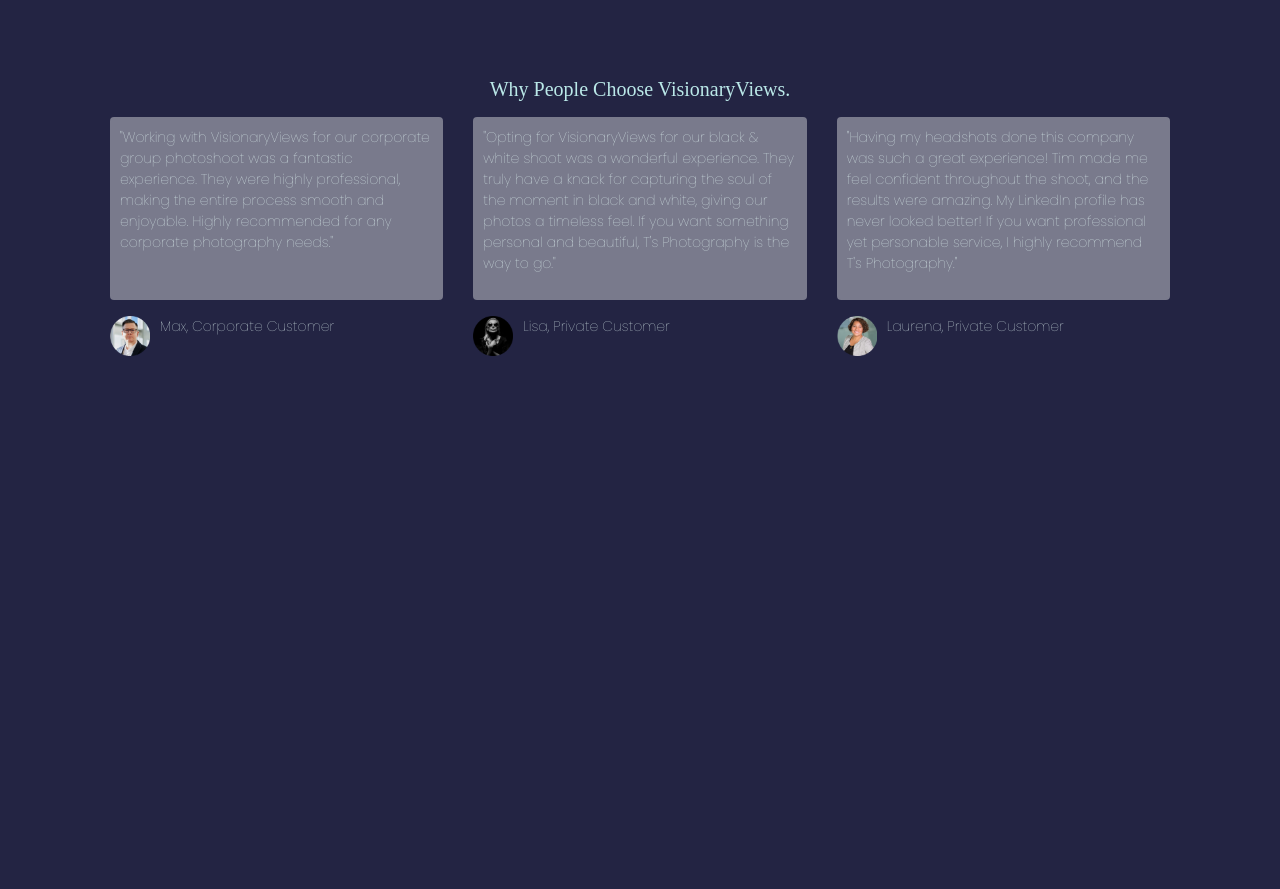
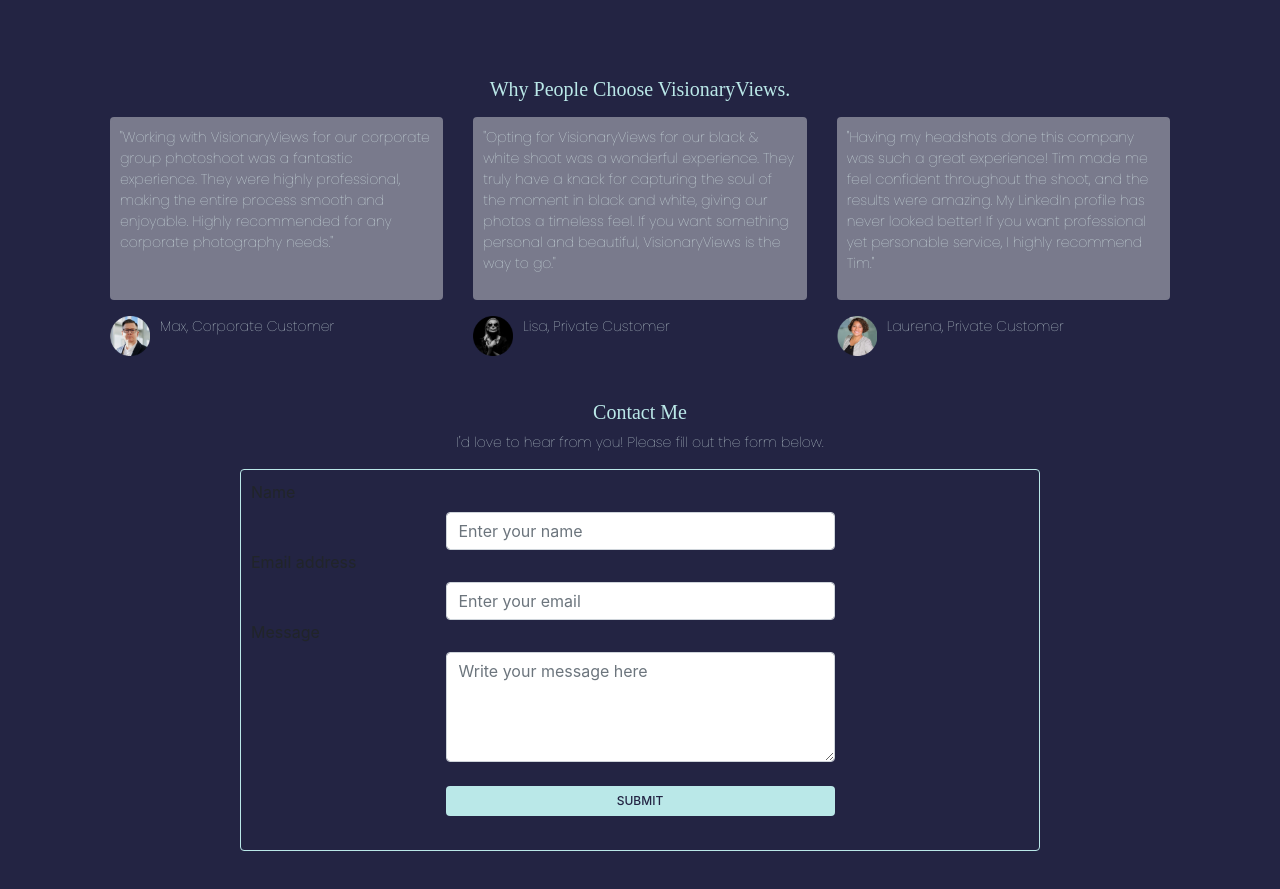
Before and after one commit to kaaathi1211/VisionaryViews, a plain HTML site: page index.html in a window 1280 px wide. Shown: the part 1265-2154 px from the top of the page. Before the commit the page ends 1641 px from the top, so only its background shows below. Drawn offline with nearby package versions, Linux system fonts and the light colour scheme; a web font is replaced by a local one.

Commit message:
Added customer request form

```diff
--- a/index.html
+++ b/index.html
@@ -96,7 +96,7 @@
     </div>
     <div class="col-md-4">
       <div class="review-box">
-        <p>"Opting for VisionaryViews for our black & white shoot was a wonderful experience. They truly have a knack for capturing the soul of the moment in black and white, giving our photos a timeless feel. If you want something personal and beautiful, T's Photography is the way to go."
+        <p>"Opting for VisionaryViews for our black & white shoot was a wonderful experience. They truly have a knack for capturing the soul of the moment in black and white, giving our photos a timeless feel. If you want something personal and beautiful, VisionaryViews is the way to go."
         </p>
       </div>
       <div class="review-author mt-3">
@@ -105,7 +105,7 @@
     </div>
     <div class="col-md-4">
       <div class="review-box">
-        <p>"Having my headshots done this company was such a great experience! Tim made me feel confident throughout the shoot, and the results were amazing. My LinkedIn profile has never looked better! If you want professional yet personable service, I highly recommend T's Photography."
+        <p>"Having my headshots done this company was such a great experience! Tim made me feel confident throughout the shoot, and the results were amazing. My LinkedIn profile has never looked better! If you want professional yet personable service, I highly recommend Tim."
         </p>
       </div>
       <div class="review-author mt-3">
@@ -113,6 +113,36 @@
       </div>
     </div>
 
+    <div class="container">
+      <h2 class="text-center mt-4">Contact Me</h2>
+      <p class="text-center">I'd love to hear from you! Please fill out the form below.</p>
+      <form>
+
+        <div>
+          <label for="name" class="form-label">Name</label>
+          <input type="text" class="form-control" id="name" placeholder="Enter your name">
+        </div>
+
+
+        <div>
+          <label for="email" class="form-label">Email address</label>
+          <input type="email" class="form-control" id="email" placeholder="Enter your email">
+        </div>
+
+
+        <div class="mb-4">
+          <label for="message" class="form-label">Message</label>
+          <textarea class="form-control" id="message" rows="4" placeholder="Write your message here"></textarea>
+        </div>
+
+
+        <div class="text-center mb-4">
+          <button type="submit" class="btn btn-primary">SUBMIT</button>
+        </div>
+      </form>
+    </div>
+
+
   </div>
 </div>
 </body>
--- a/project.css
+++ b/project.css
@@ -93,3 +93,19 @@
     height: 40px;
     width: 40px;
 }
+
+form {
+    border: #BAE8E8 solid, 0.5px;
+    border-radius: 4px;
+    padding: 10px;
+    margin: 0 auto;
+    max-width: 800px;
+}
+
+form input,
+form textarea,
+form button {
+    width: 50% !important;
+    margin: 0 auto !important;
+    display: block !important;
+}
```
